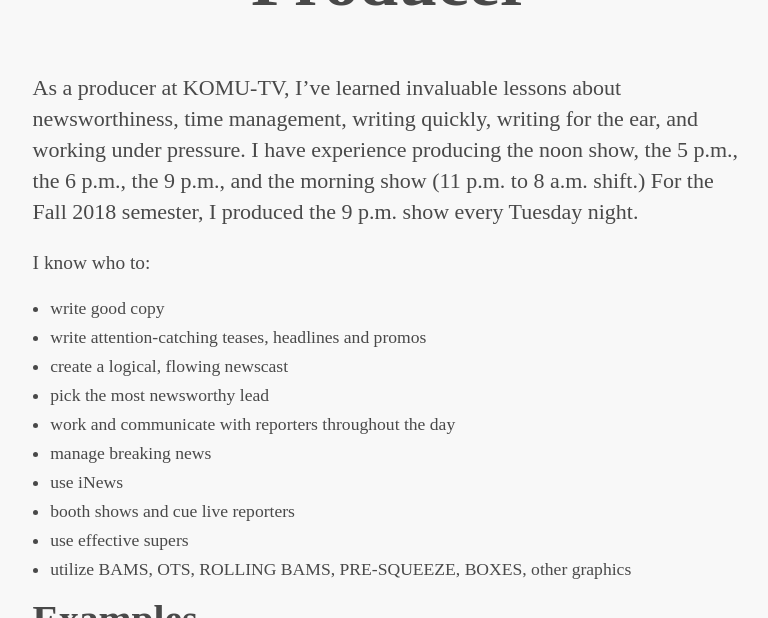
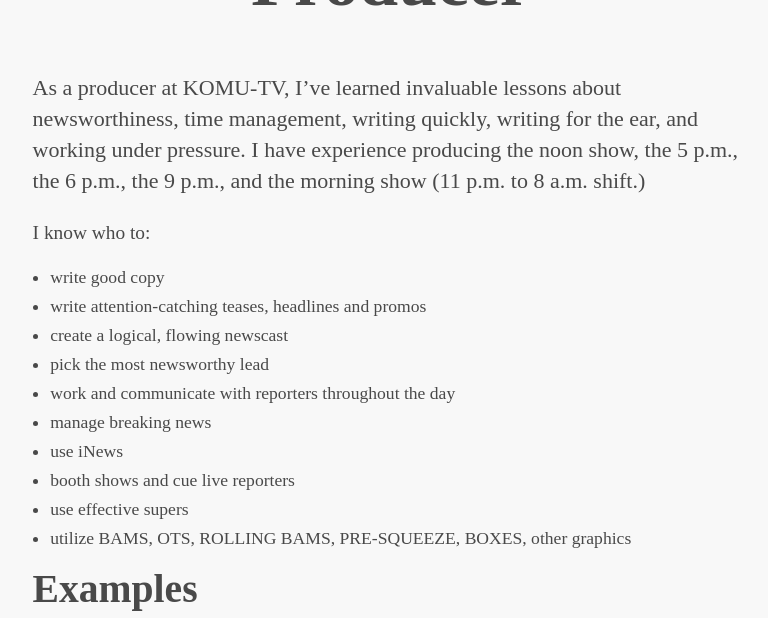
Before and after one commit to annabelthorpe/annabelthorpe.github.io, a Jekyll site: the page built from _posts/2017-02-05-producing.markdown, in a window 1280 px wide and 900 px high, scrolled down 719 px, cut to the strip 185-803 px from the top of the window. Shown: the whole strip, without its empty margins (249-1017 px from the left). Built offline with Jekyll 4.4.1, drawn with Linux system fonts in a browser that asks for light colours; some web fonts are replaced.

Commit message:
“update”

```diff
--- a/_posts/2017-02-05-producing.markdown
+++ b/_posts/2017-02-05-producing.markdown
@@ -6,7 +6,7 @@ categories:
 description:
 image: /assets/images/producing cover.jpg
 ---
-As a producer at KOMU-TV, I've learned invaluable lessons about newsworthiness, time management, writing quickly, writing for the ear, and working under pressure. I have experience producing the noon show, the 5 p.m., the 6 p.m., the 9 p.m., and the morning show (11 p.m. to 8 a.m. shift.) For the Fall 2018 semester, I produced the 9 p.m. show every Tuesday night.
+As a producer at KOMU-TV, I've learned invaluable lessons about newsworthiness, time management, writing quickly, writing for the ear, and working under pressure. I have experience producing the noon show, the 5 p.m., the 6 p.m., the 9 p.m., and the morning show (11 p.m. to 8 a.m. shift.)
 
 I know who to:
 * write good copy
```
